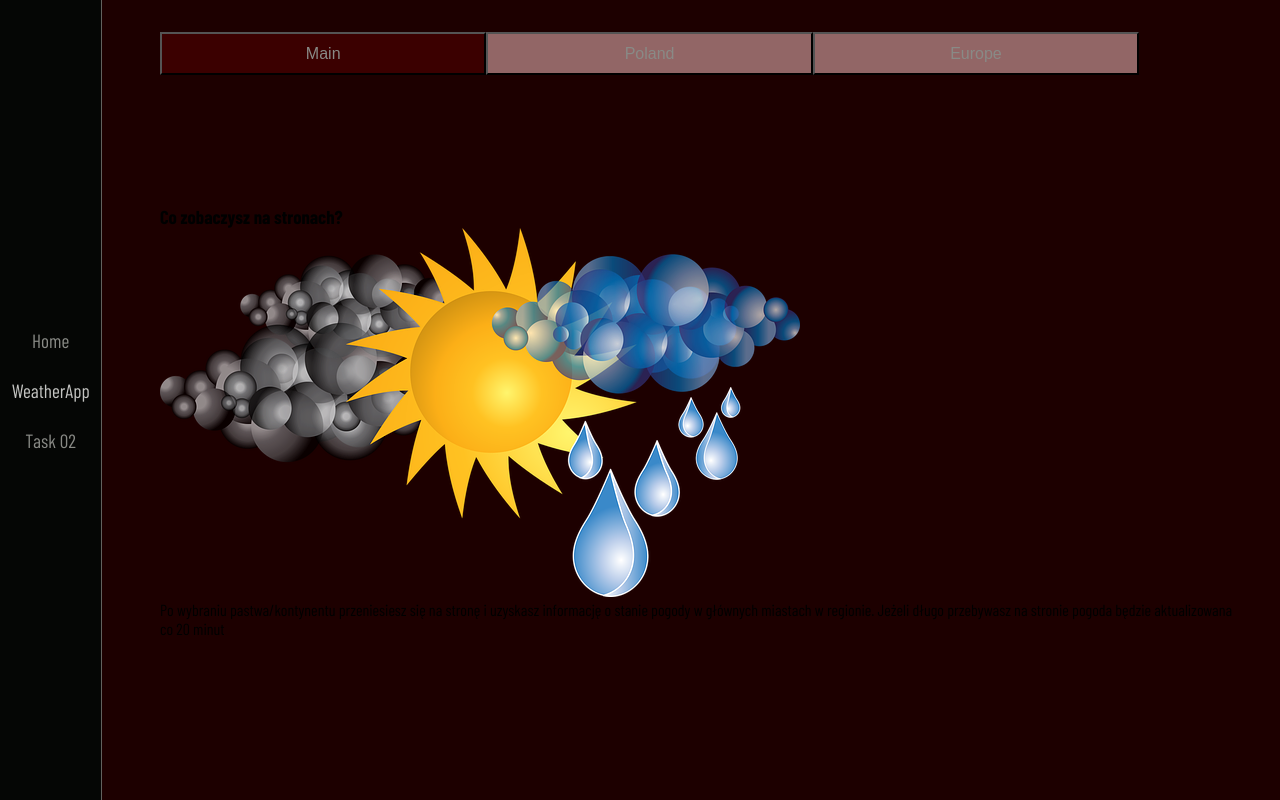
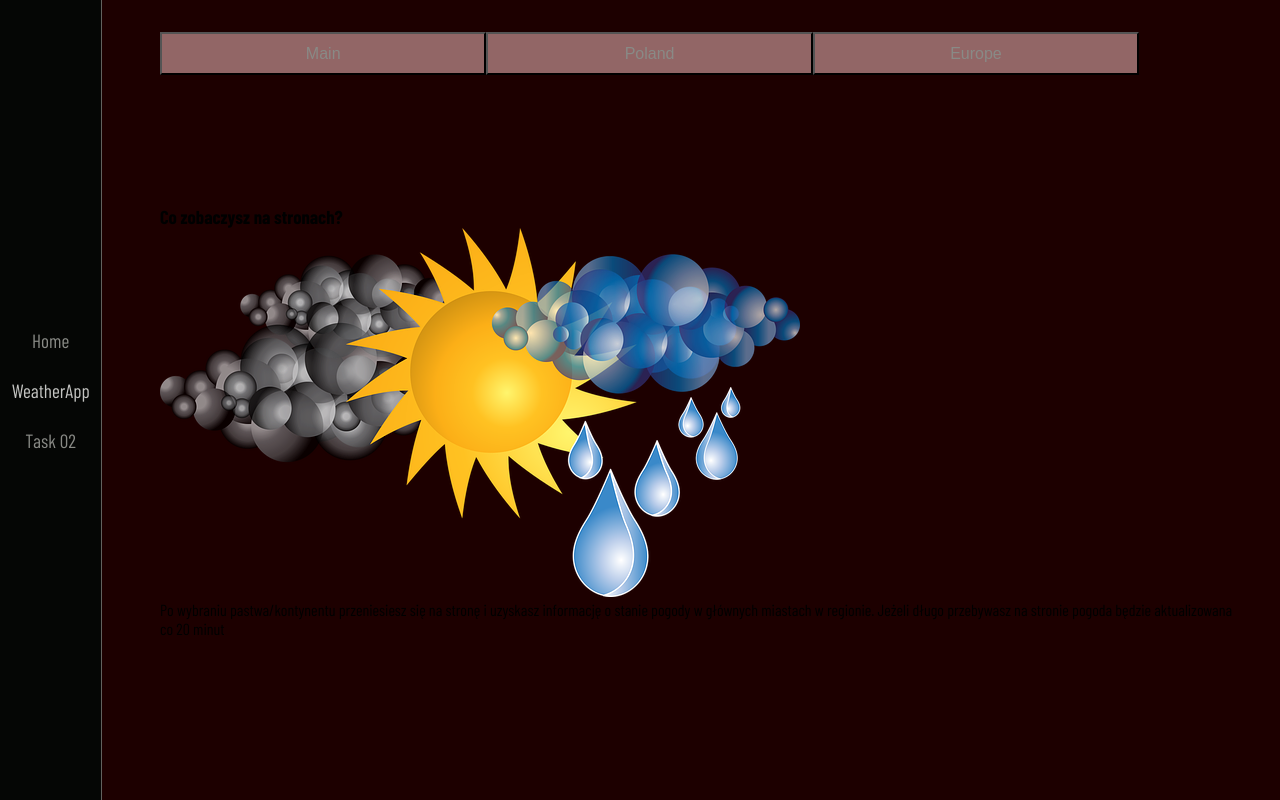
Before and after one commit to Scorpion19702022/01_REACT_VARIOUS_PROJECTS, a React (Create React App) app: page /WeatherApp in a window 1280 px wide. Built offline with nearby package versions, Linux system fonts and the light colour scheme; a web font is replaced by a local one.

Commit message:
test change styles button

```diff
--- a/src/Components/WeatherApp/NavWorld.tsx
+++ b/src/Components/WeatherApp/NavWorld.tsx
@@ -1,28 +1,52 @@
-import React, { useState } from 'react'
+import React, { useEffect, useState } from 'react'
 import { Link } from 'react-router-dom'
 
 import styles from './NavWorld.module.css'
 
 const NavWorld = () => {
-	const [activeButtonMain, setActiveButtonMain] = useState<string>('main')
+	const [activeButtonMain, setActiveButtonMain] = useState<string>('')
 	const [activeButtonPoland, setActiveButtonPoland] = useState<string>('')
 	const [activeButtonEurope, setActiveButtonEurope] = useState<string>('')
+
+	useEffect(() => {
+		if (activeButtonMain === 'main') {
+			// setActiveButtonMain('main')
+			setActiveButtonPoland('')
+			setActiveButtonEurope('')
+		} else if (activeButtonPoland === 'poland') {
+			setActiveButtonMain('')
+			// setActiveButtonPoland('poland')
+			setActiveButtonEurope('')
+		} else if (activeButtonEurope === 'europe') {
+			setActiveButtonMain('')
+			setActiveButtonPoland('')
+			// setActiveButtonEurope('europe')
+		}
+	}, [activeButtonMain, activeButtonPoland, activeButtonEurope])
 
 	const handleActive = (button: string) => {
 		if (button === 'main') {
 			setActiveButtonMain('main')
+			// setActiveButtonPoland('')
+			// setActiveButtonEurope('')
+		} else if (button === 'poland') {
+			// setActiveButtonMain('')
+			setActiveButtonPoland('poland')
+			// setActiveButtonEurope('')
+		} else if (button === 'europe') {
+			// setActiveButtonMain('')
+			// setActiveButtonPoland('')
+			setActiveButtonEurope('europe')
+		} else {
+			setActiveButtonMain('')
 			setActiveButtonPoland('')
 			setActiveButtonEurope('')
-		} else if (button === 'poland') {
-			setActiveButtonMain('')
-			setActiveButtonPoland('poland')
-			setActiveButtonEurope('')
-		} else if (button === 'europe') {
-			setActiveButtonMain('')
-			setActiveButtonPoland('')
-			setActiveButtonEurope('europe')
 		}
 	}
+
+	console.log(activeButtonMain)
+	console.log(activeButtonPoland)
+	console.log(activeButtonEurope)
 
 	return (
 		<nav className={styles.nav_btns}>
```
